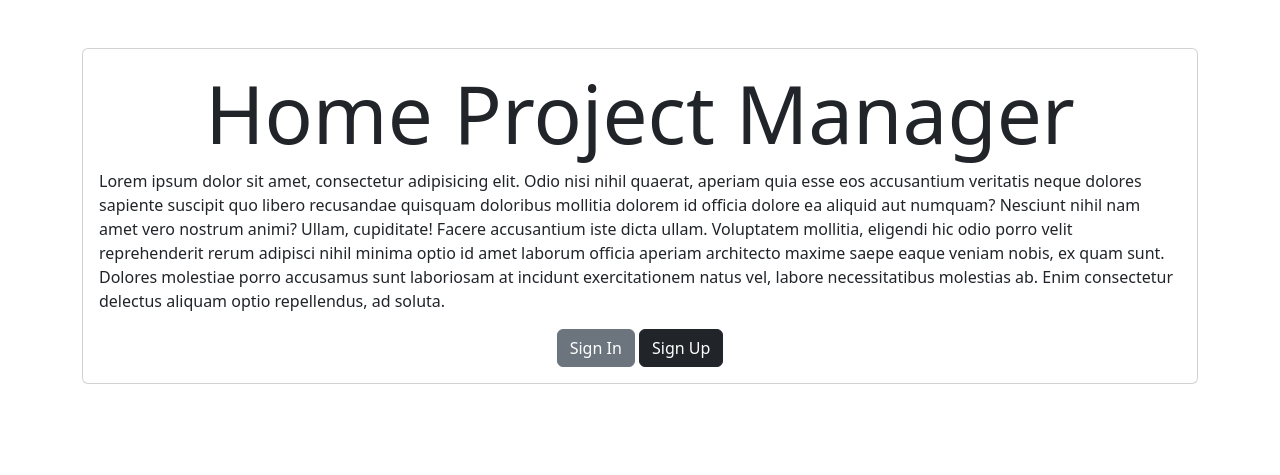
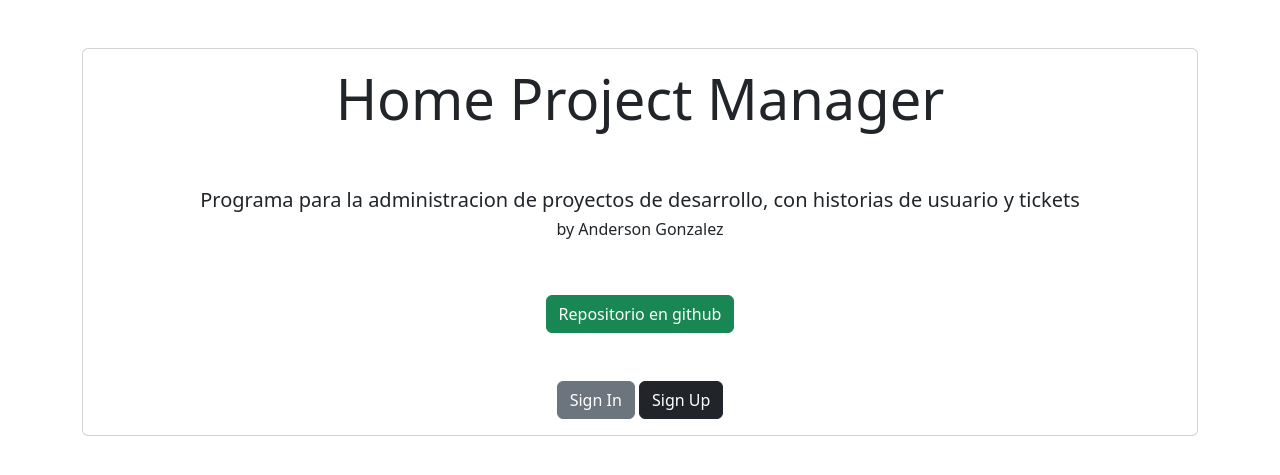
Before and after one commit to LTrashy/Django-project-manager, a Django app: page / in a window 1280 px wide. Shown: the part 56-531 px from the top of the page. Run offline with Django 5.2, Linux system fonts and the light colour scheme.

Commit message:
company and home user

```diff
--- a/companies/templates/_navbar.html
+++ b/companies/templates/_navbar.html
@@ -14,6 +14,9 @@
     </button>
     <div class="collapse navbar-collapse" id="navbarNav">
       <ul class="navbar-nav ms-auto">
+        <li class="nav-item">
+          <a href="/" class="nav-link">Home</a>
+        </li>
         {% if user.is_authenticated %}
         <li class="nav-item">
           <a href="{% url 'projects' %}" class="nav-link">Proyectos</a>
@@ -30,9 +33,6 @@
           <a class="nav-link" href="/logout">Logout</a>
         </li>
         {% else %}
-        <li class="nav-item">
-          <a href="/" class="nav-link">Home</a>
-        </li>
 
         <li class="nav-item">
           <a href="/signin" class="nav-link">Login</a>
--- a/companies/templates/companies.html
+++ b/companies/templates/companies.html
@@ -1,6 +1,4 @@
-{% extends 'base.html' %}
-
-{% block content %}
+{% extends 'base.html' %} {% block content %}
 <main class="container py-5">
   <div class="row">
     <div class="col-md-6 offset-md-3">
--- a/companies/templates/home.html
+++ b/companies/templates/home.html
@@ -1,15 +1,38 @@
 {% extends 'base.html' %} {% block content %}
 
 <main class="container py-5">
+  <section class="card card-body">
+    <h1 class="display-4 text-center">Home Project Manager</h1>
+
+    {% if user.is_authenticated %}
+    <h1>{{company}}</h1>
     <section class="card card-body">
-        <H1 class="display-1 text-center">Home Project Manager</H1>
-        <p>Lorem ipsum dolor sit amet, consectetur adipisicing elit. Odio nisi nihil quaerat, aperiam quia esse eos accusantium veritatis neque dolores sapiente suscipit quo libero recusandae quisquam doloribus mollitia dolorem id officia dolore ea aliquid aut numquam? Nesciunt nihil nam amet vero nostrum animi? Ullam, cupiditate! Facere accusantium iste dicta ullam. Voluptatem mollitia, eligendi hic odio porro velit reprehenderit rerum adipisci nihil minima optio id amet laborum officia aperiam architecto maxime saepe eaque veniam nobis, ex quam sunt. Dolores molestiae porro accusamus sunt laboriosam at incidunt exercitationem natus vel, labore necessitatibus molestias ab. Enim consectetur delectus aliquam optio repellendus, ad soluta.</p>
-
-        <div class="text-center">
-            <a class="btn btn-secondary" href="/signin">Sign In</a>
-            <a class="btn btn-dark" href="/signup">Sign Up</a>
-        </div>
+      <p>Nit: {{company.nit}}</p>
+      <p>Telefono: {{company.telefono}}</p>
+      <p>Direccion: {{company.direccion}}</p>
+      <p>Email: {{company.email}}</p>
     </section>
+    {% else %}
+    <div class="text-center pt-5">
+      <h5>
+        Programa para la administracion de proyectos de desarrollo, con
+        historias de usuario y tickets
+      </h5>
+      <h6>by Anderson Gonzalez</h6>
+      <a
+        class="btn btn-success mt-5"
+        href="https://github.com/LTrashy/Django-project-manager"
+        target="_blank"
+        >Repositorio en github</a
+      >
+      <br />
+      <div class="mt-5">
+        <a class="btn btn-secondary" href="/signin">Sign In</a>
+        <a class="btn btn-dark" href="/signup">Sign Up</a>
+      </div>
+    </div>
+    {% endif %}
+  </section>
 </main>
 
 {% endblock %}
--- a/companies/views.py
+++ b/companies/views.py
@@ -1,4 +1,4 @@
-from django.shortcuts import render, redirect
+from django.shortcuts import render, redirect, get_object_or_404
 from django.contrib.auth.forms import UserCreationForm, AuthenticationForm
 from .models import UserProfile, Company
 from django.http import HttpResponse
@@ -11,49 +11,80 @@ from django.contrib.auth.decorators import login_required
 
 
 def home(request):
+    # print(request.user)
+    if request.user.is_authenticated:
+        userProfile = UserProfile.objects.get(user=request.user)
+        company = get_object_or_404(Company, id=userProfile.company.id)
+        return render(request, "home.html", {"company": company})
     return render(request, "home.html")
 
-def signup (request):
+
+def signup(request):
     if request.method == "GET":
-        return render(request, "signup.html", {"form":UserCreationForm})
+        return render(request, "signup.html", {"form": UserCreationForm})
     else:
         if request.POST["password1"] == request.POST["password2"]:
             # registrar usuario
             try:
-                user= User.objects.create_user(username=request.POST["username"], password=request.POST["password1"])
+                user = User.objects.create_user(
+                    username=request.POST["username"],
+                    password=request.POST["password1"],
+                )
                 user.save()
 
                 login(request, user)
                 return redirect("companies", userN=user)
             except Exception as e:
-                 return render(request, "signup.html", {"form":UserCreationForm,"error":"user already exist"})
-        return render(request, "signup.html", {"form":UserCreationForm,"error":"Password do not match"})
+                return render(
+                    request,
+                    "signup.html",
+                    {"form": UserCreationForm, "error": "user already exist"},
+                )
+        return render(
+            request,
+            "signup.html",
+            {"form": UserCreationForm, "error": "Password do not match"},
+        )
+
 
 @login_required
-def companies (request, userN):
+def companies(request, userN):
     if request.method == "GET":
         companies = Company.objects.all()
-        return render(request, "companies.html", {"companies":companies})
+        return render(request, "companies.html", {"companies": companies})
     else:
         user = User.objects.get(username=userN)
         company = Company.objects.get(nombre=request.POST["company"])
-        userProfile = UserProfile(user=user,company=company)
+        userProfile = UserProfile(user=user, company=company)
         userProfile.save()
         return redirect("/projects")
+
 
 @login_required
 def signout(request):
     logout(request)
     return redirect("home")
 
+
 def signin(request):
 
     if request.method == "GET":
-        return render(request, "signin.html", {"form":AuthenticationForm})
+        return render(request, "signin.html", {"form": AuthenticationForm})
     else:
-        user = authenticate(request, username=request.POST["username"], password=request.POST["password"])
+        user = authenticate(
+            request,
+            username=request.POST["username"],
+            password=request.POST["password"],
+        )
         if user is None:
-            return render(request, "signin.html", {"form":AuthenticationForm, "error":"Username or Password is incorrect"})
+            return render(
+                request,
+                "signin.html",
+                {
+                    "form": AuthenticationForm,
+                    "error": "Username or Password is incorrect",
+                },
+            )
         else:
             login(request, user)
             return redirect("/projects")
--- a/projects/templates/list_tickets.html
+++ b/projects/templates/list_tickets.html
@@ -20,7 +20,7 @@
             <td>{{ ticket.nombre }}</td>
             <td>{{ ticket.descripcion }}</td>
             <td>{{ ticket.get_estado_display }}</td>
-            <td>
+            <td class="text-center">
               <a
                 href="/projects/tickets/update/{{ticket.id}}"
                 class="btn btn-primary"
```
Also changed, not shown: projects/templates/history_tickets.html (+12 -11 lines). Lines whose indentation alone changed are shown as unchanged.
